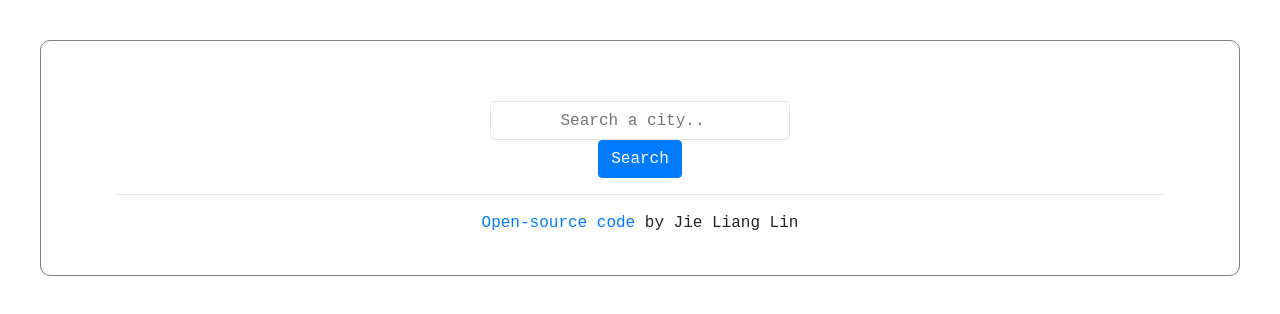
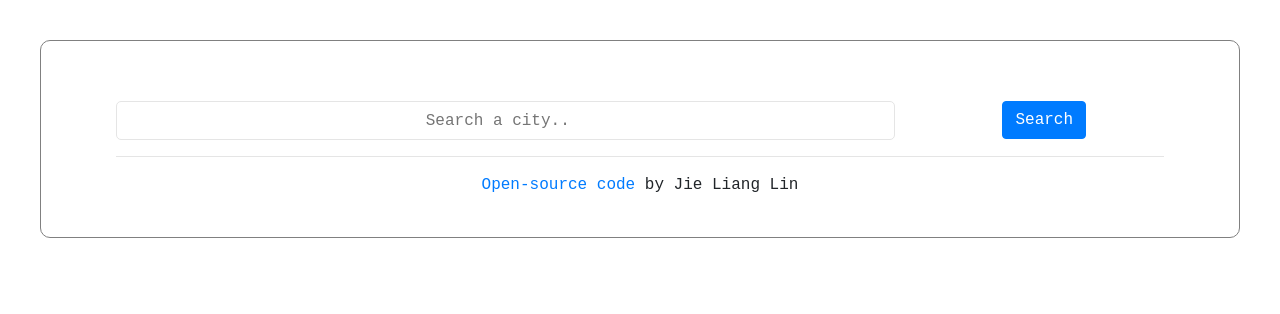
Before and after one commit to jielianglin/weatherapp_reactjs, a React (Create React App) app: page / in a window 1280 px wide. Shown: the top 314 px of the page. Built offline with nearby package versions, Linux system fonts and the light colour scheme.

Commit message:
updated form styling

```diff
--- a/src/Search.js
+++ b/src/Search.js
@@ -33,17 +33,21 @@ export default function Search(props) {
   }
   let form = (
     <div className="Form">
+      <form onSubmit={handleSubmit}>
         <div className="row">
-        <form onSubmit={handleSubmit}>
+          <div className="col-9">
             <input
               type="Search"
               placeholder="Search a city.."
               className="search-input"
               onChange={updateCity}
             />
+          </div>
+          <div className="col-3">
             <input type="Submit" value="Search" className="btn btn-primary" />
+          </div>
+        </div>
       </form>
-      </div>
     </div>
   );
 
```
Lines whose indentation alone changed are shown as unchanged.
